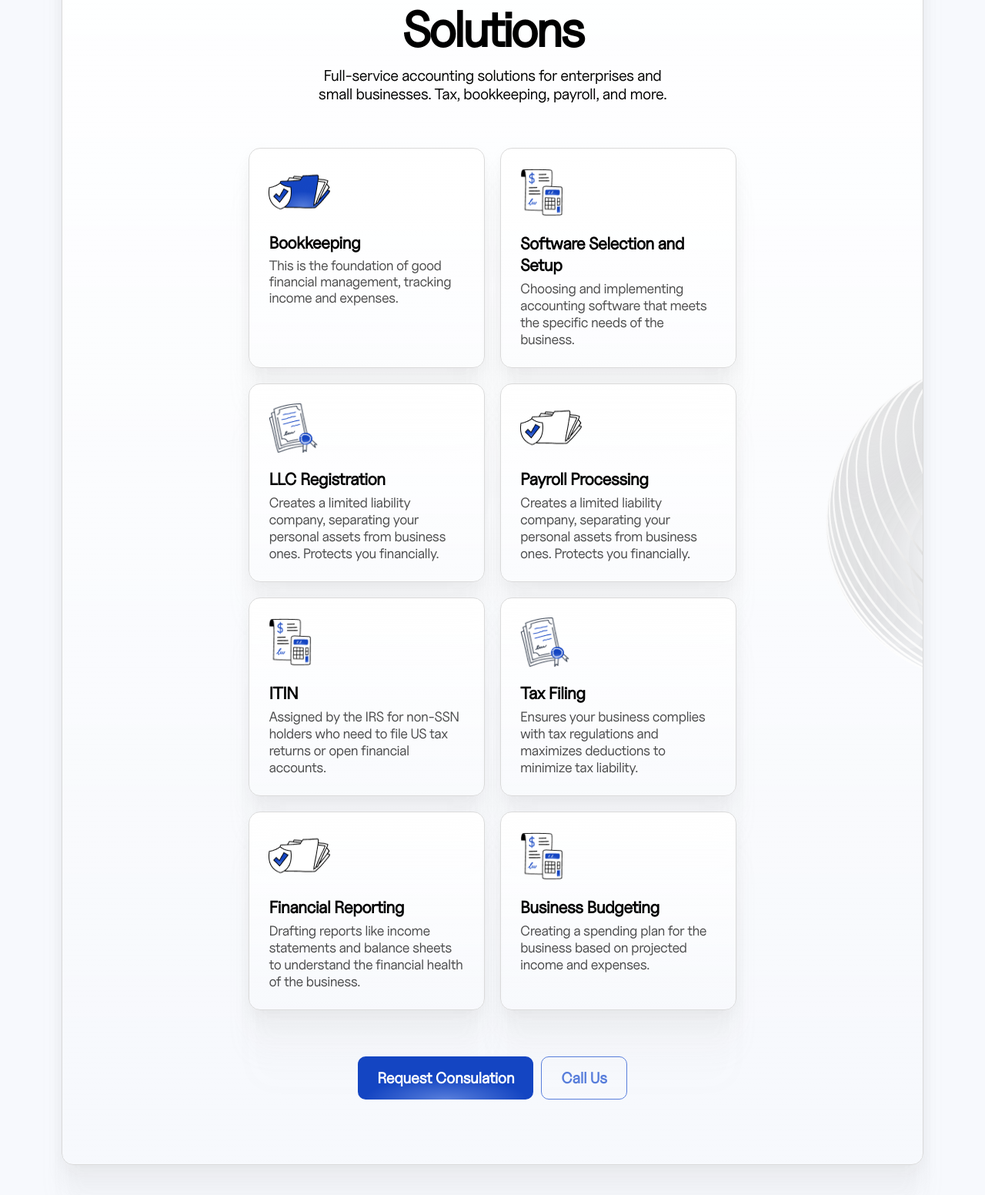
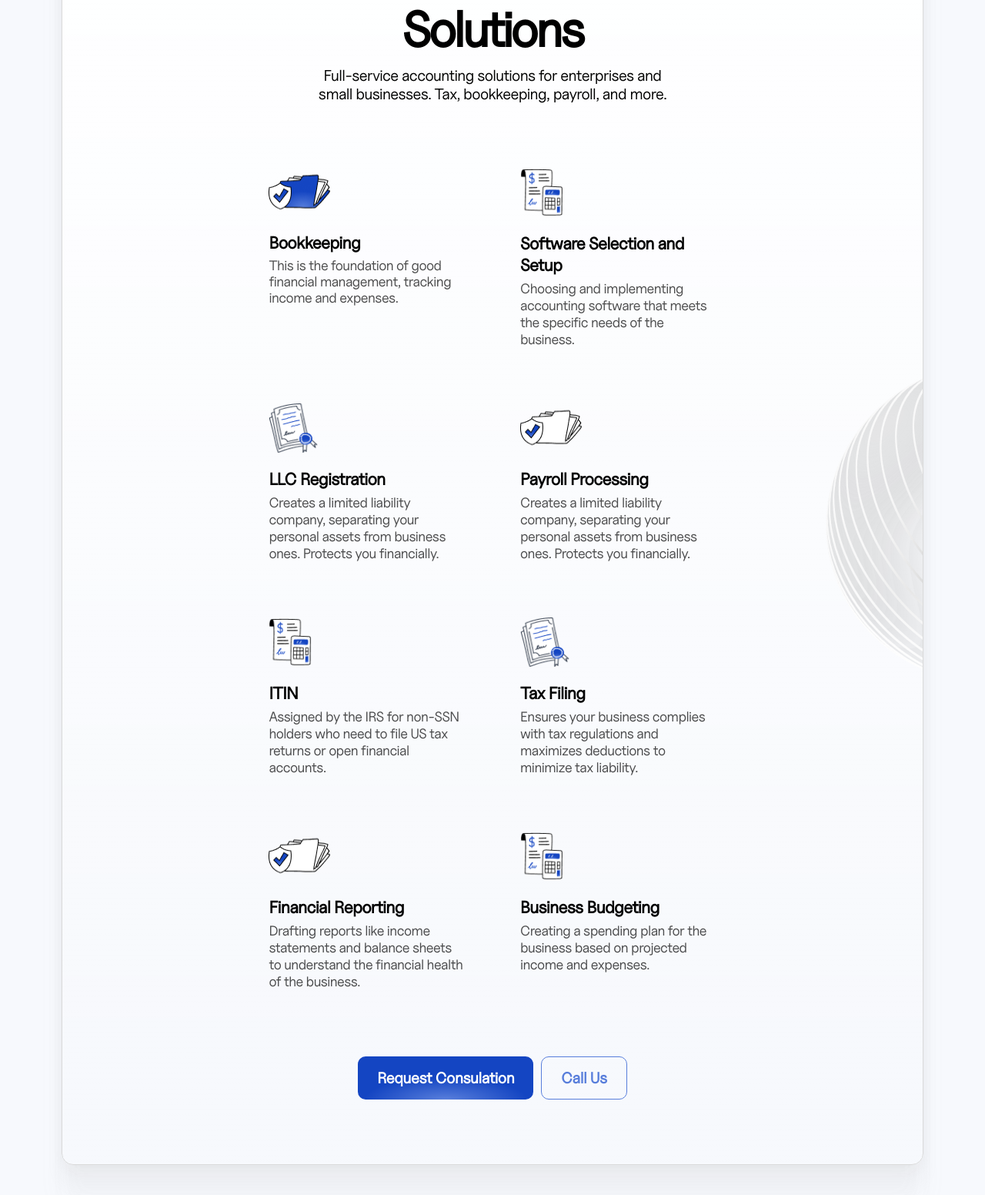
Before and after one commit to ahsan-ali49/raha-financials, a PHP site: page /phpmailer/ in a window 1280 px wide; the page is wider, and only the part inside the window is pictured. Shown: the part 1154-2706 px from the top of that part at 77% size. Run offline with PHP 8.4, Linux system fonts and the light colour scheme; some libraries are stand-ins or nearby versions.

Commit message:
removed cards background

```diff
--- a/style.css
+++ b/style.css
@@ -1007,13 +1007,13 @@ body::-webkit-scrollbar,
   /* height: 239px; */
 
   border-radius: 15px;
-  border: 1px solid #dadada;
-  background: linear-gradient(180deg, #fff 0%, rgba(255, 255, 255, 0) 100%);
+  border: 1px solid transparent;
+  /* background: linear-gradient(180deg, #fff 0%, rgba(255, 255, 255, 0) 100%);
   box-shadow: 0px 156px 44px 0px rgba(176, 176, 176, 0),
     0px 100px 40px 0px rgba(176, 176, 176, 0.01),
     0px 56px 34px 0px rgba(176, 176, 176, 0.05),
     0px 25px 25px 0px rgba(176, 176, 176, 0.09),
-    0px 6px 14px 0px rgba(176, 176, 176, 0.1);
+    0px 6px 14px 0px rgba(176, 176, 176, 0.1); */
   transition: all 1s ease;
 }
 .flex-item-div-primary:hover {
```
